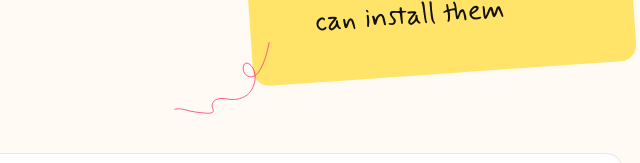
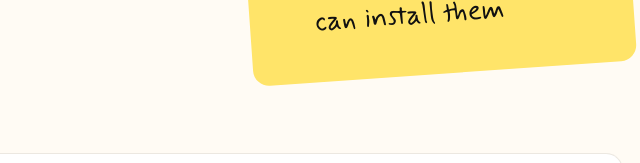
Before and after one commit to Loop-UX/Tools-Privacy-Policy, a plain HTML site: page chrome-extensions/index.html in a window 1280 px wide. Shown: the part 489-652 px from the top of the page, 554-1194 px from the left. Drawn offline with Linux system fonts and the light colour scheme.

Commit message:
Policy pages: no squiggle beside the sticky note
Co-Authored-By: Claude Opus 5.5 <noreply@anthropic.com>

```diff
--- a/chrome-extensions/index.html
+++ b/chrome-extensions/index.html
@@ -15,7 +15,7 @@
   <link rel="stylesheet" href="../loopux/fonts.css">
   <link rel="stylesheet" href="../loopux/tokens.css?v=10.8.1">
   <link rel="stylesheet" href="../loopux/loopux.site.css?v=10.8.1">
-  <link rel="stylesheet" href="../page.css?v=14">
+  <link rel="stylesheet" href="../page.css?v=15">
   <script src="../theme.js?v=4"></script>
   <script src="../nav.js?v=6" defer></script>
 </head>
@@ -35,7 +35,6 @@
       <div class="hero__note">
         <h2 class="visually-hidden">In short</h2>
         <div class="lx-note lx-note--yellow lx-tilt--left lx-on-pastel" data-theme="light"><ul class="lx-note__list"><li class="lx-note__item"><span class="lx-note__bullet" aria-hidden="true">•</span><span>Only Time Loop’s extension passes anything to Loop UX, and only what you add</span></li><li class="lx-note__item"><span class="lx-note__bullet" aria-hidden="true">•</span><span>What they read stays on your computer, with a few exceptions</span></li><li class="lx-note__item"><span class="lx-note__bullet" aria-hidden="true">•</span><span>Only Loop UX staff can install them</span></li></ul></div>
-        <span class="hero__squiggle"><svg viewBox="0 0 178 134" fill="none" xmlns="http://www.w3.org/2000/svg" aria-hidden="true" preserveAspectRatio="xMidYMid meet" width="178" height="134" class="lx-scribble"><path d="M176.553 0.171875C172.386 24.0052 159.153 70.1719 139.553 64.1719C127.553 60.6719 127.055 48.6719 129.555 42.6719C132.555 33.1719 150.554 43.1719 150.554 66.1719C150.555 75.1719 144.554 94.6719 131.054 101.172C128.054 102.172 118.554 109.172 98.5538 105.672C82.5538 102.872 75.5547 106.529 72.5547 111.672C71.388 113.672 69.2538 118.572 72.0538 124.172C77.1783 134.421 59.0547 131.97 55.5547 131.672C47.7214 131.005 30.1547 128.972 22.5547 126.172C13.0547 122.672 2.05469 124.172 0.554688 125.172" stroke="#FA3A74" stroke-width="1.5" fill="none"></path></svg></span>
       </div>
     </header>
 
--- a/page.css
+++ b/page.css
@@ -111,15 +111,6 @@ a:focus-visible {
 .hero__note { position: relative; width: var(--container-2xs); }
 .hero__note .lx-note { width: 100%; padding: var(--space-10); }
 .hero__note .lx-note__item { text-wrap: balance; }
-/* The squiggle trails from the note's lower left corner, as on the site. */
-.hero__squiggle {
-  position: absolute;
-  right: 100%;
-  bottom: calc(-1 * var(--space-10));
-  margin-right: calc(-1 * var(--space-8));
-  line-height: var(--line-height-none);
-}
-.hero__squiggle svg { display: block; width: var(--space-24); height: auto; }
 
 /* The sections as a bar: only where the list at the side doesn't fit. */
 .sections {
@@ -397,7 +388,6 @@ main { flex: 1 0 auto; }
   .hero__note { margin-left: var(--space-4); margin-right: var(--space-4); }
   .hero__note .lx-note { padding: var(--space-8); }
   .hero__note .lx-note__item { font-size: var(--font-size-2xl); }
-  .hero__squiggle { display: none; }
   .panel { padding: var(--space-6); }
   .panel h2 { font-size: var(--font-size-2xl); }
   .panel__icon { width: var(--space-12); height: var(--space-12); }
```
Also changed, not shown: index.html (+1 -1 lines), workspace-add-ons/index.html (+1 -2 lines).
